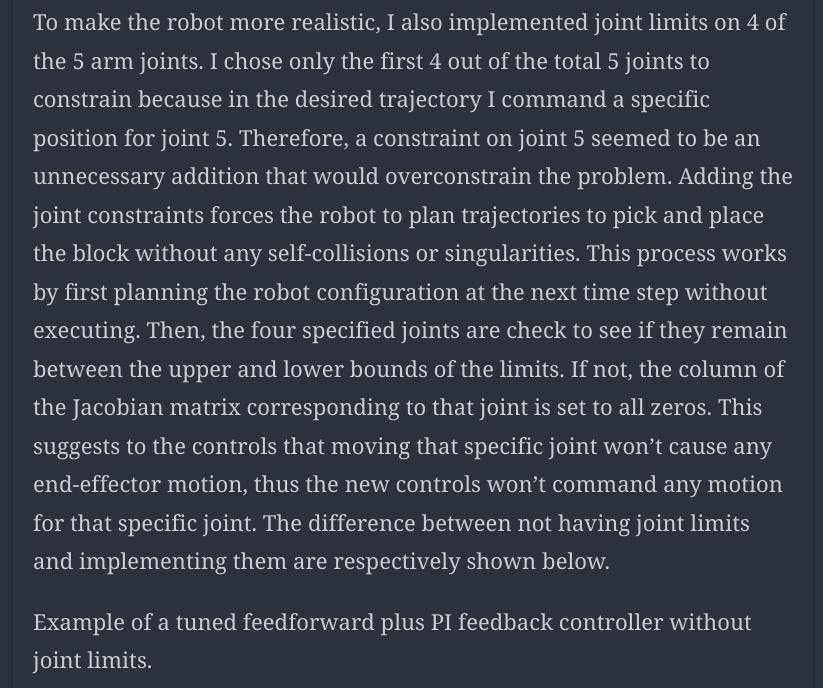
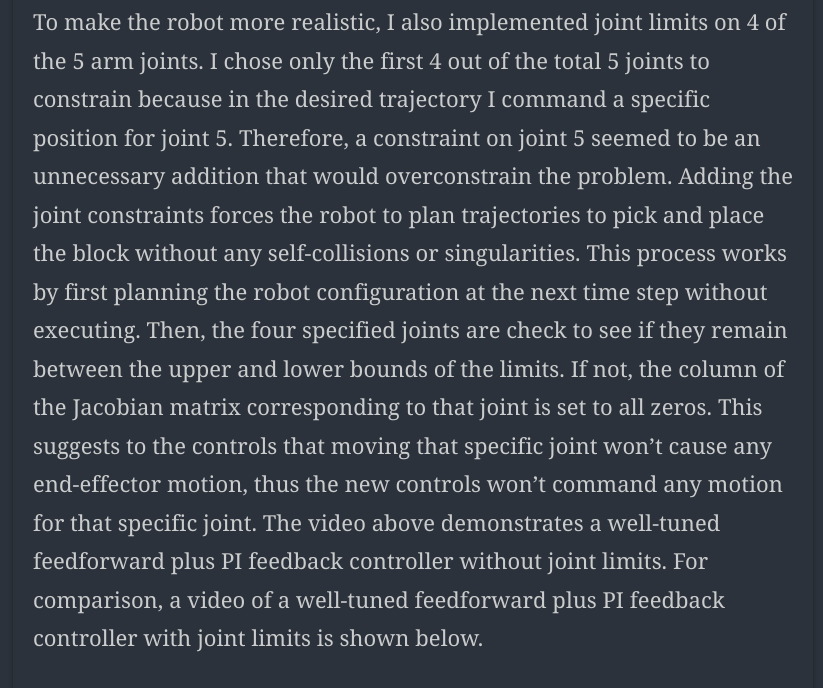
Before and after one commit to megsindelar/megsindelar.github.io, a Jekyll site: the page built from _posts/2019-07-12-Robot-Manipulator.md, in a window 1280 px wide and 1400 px high, scrolled down 3480 px. Shown: the part 254-942 px from the top of the window, without its empty margins (227-1050 px from the left). Built offline with Jekyll 4.4.1, drawn with Linux system fonts in a browser that asks for light colours; some web fonts are replaced.

Commit message:
Update 2019-07-12-Robot-Manipulator.md

```diff
--- a/_posts/2019-07-12-Robot-Manipulator.md
+++ b/_posts/2019-07-12-Robot-Manipulator.md
@@ -13,7 +13,7 @@ description:
 The goal of this project was to implement a feedforward plus PI feedback controller, based on calculated odometry, for a simulated mobile Kuka youBot robot to follow a generated pick and place trajectory.
 
 <video width="720" height="480" controls="controls">
-  <source src="https://user-images.githubusercontent.com/113186159/206842696-c61fa77b-1fb3-462e-9ac9-2ade4ed72283.mp4" type="video/mp4">
+  <source src="https://user-images.githubusercontent.com/87098227/208171395-62416599-b110-4b34-bc4b-e6358c6da02e.mp4" type="video/mp4">
 </video>
 
 Software: Python, CoppeliaSim
@@ -38,16 +38,9 @@ Overshoot due to a poorly-tuned feedforward plus PI feedback controller
 ![Sindelar_Overshoot_NoLimit](https://user-images.githubusercontent.com/87098227/208169528-6de048e2-8201-4e85-ae7a-f6fb77446a67.png)
 
 
-To make the robot more realistic, I also implemented joint limits on 4 of the 5 arm joints. I chose only the first 4 out of the total 5 joints to constrain because in the desired trajectory I command a specific position for joint 5. Therefore, a constraint on joint 5 seemed to be an unnecessary addition that would overconstrain the problem. Adding the joint constraints forces the robot to plan trajectories to pick and place the block without any self-collisions or singularities. This process works by first planning the robot configuration at the next time step without executing. Then, the four specified joints are check to see if they remain between the upper and lower bounds of the limits. If not, the column of the Jacobian matrix corresponding to that joint is set to all zeros. This suggests to the controls that moving that specific joint won't cause any end-effector motion, thus the new controls won't command any motion for that specific joint. The difference between not having joint limits and implementing them are respectively shown below.
-
-Example of a tuned feedforward plus PI feedback controller without joint limits.
-<video width="720" height="480" controls="controls">
-  <source src="https://user-images.githubusercontent.com/113186159/206842696-c61fa77b-1fb3-462e-9ac9-2ade4ed72283.mp4" type="video/mp4">
-</video>
-
-
+To make the robot more realistic, I also implemented joint limits on 4 of the 5 arm joints. I chose only the first 4 out of the total 5 joints to constrain because in the desired trajectory I command a specific position for joint 5. Therefore, a constraint on joint 5 seemed to be an unnecessary addition that would overconstrain the problem. Adding the joint constraints forces the robot to plan trajectories to pick and place the block without any self-collisions or singularities. This process works by first planning the robot configuration at the next time step without executing. Then, the four specified joints are check to see if they remain between the upper and lower bounds of the limits. If not, the column of the Jacobian matrix corresponding to that joint is set to all zeros. This suggests to the controls that moving that specific joint won't cause any end-effector motion, thus the new controls won't command any motion for that specific joint. The video above demonstrates a well-tuned feedforward plus PI feedback controller without joint limits. For comparison, a video of a well-tuned feedforward plus PI feedback controller with joint limits is shown below.
 
 Example of a tuned feedforward plus PI feedback controller with joint limits.
 <video width="720" height="480" controls="controls">
-  <source src="https://user-images.githubusercontent.com/113186159/206842696-c61fa77b-1fb3-462e-9ac9-2ade4ed72283.mp4" type="video/mp4">
+  <source src="https://user-images.githubusercontent.com/87098227/208171985-c8726629-3948-40f6-9bcb-ca6fa2fc8129.mp4" type="video/mp4">
 </video>
```
